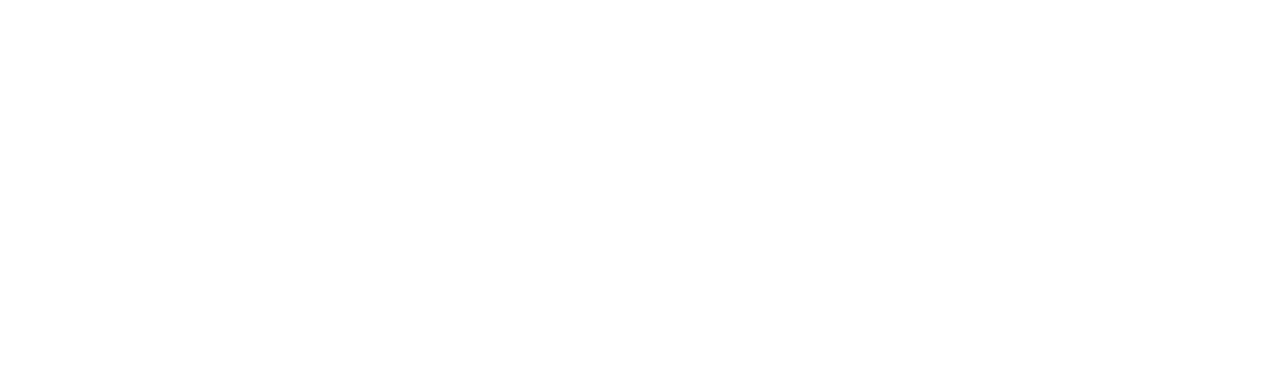
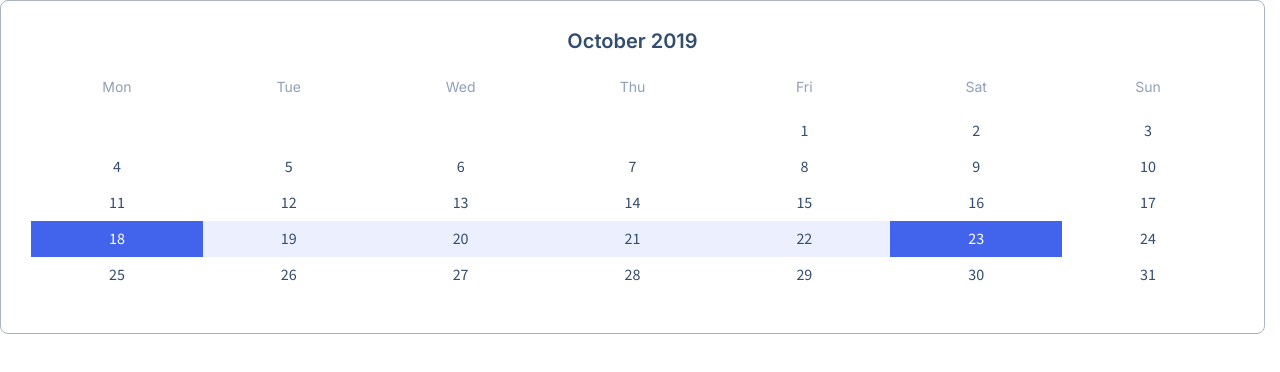
Before and after one commit to js-tasks-ru/htmlcss-20241107_natalya79, a website: page 05-lection3/03-calendar/index.html in a window 1280 px wide. Drawn offline with nearby package versions, Linux system fonts and the light colour scheme; files whose address does not match are found by name.

Commit message:
Add calendar

```diff
--- a/05-lection3/03-calendar/calendar.css
+++ b/05-lection3/03-calendar/calendar.css
@@ -0,0 +1,71 @@
+.calendar {
+    margin: 0 auto;
+    padding: 28px 30px 40px;
+    border: 1px solid var(--grey-3);
+    border-radius: 8px;
+    background-color: var(--white);
+}
+
+.calendar__header {
+    text-align: center;
+    margin-bottom: 24px;
+}
+
+.calendar__title {
+    margin: 0;
+    font-family: 'Inter';
+    font-size: 20px;
+    font-weight: 600;
+    line-height: 24px;
+
+    color: var(--grey-6);
+}
+
+.calendar__body {
+    display: grid;
+    grid-template-columns: repeat(7, 1fr);
+}
+
+.calendar__weekdays {
+    display: contents;
+}
+
+.calendar__weekday {
+    padding-bottom: 16px;
+
+    font-family: 'Inter';
+    font-size: 14px;
+    font-weight: 400;
+    line-height: 20px;
+    text-align: center;
+    color: var(--grey-5);
+}
+
+.calendar__days {
+    display: contents;
+}
+
+.calendar__day {
+    padding: 8px 10px;
+
+    font-family: 'Source Sans 3', sans-serif;
+    font-size: 16px;
+    font-weight: 400;
+    line-height: 20px;
+    text-align: center;
+    color: var(--grey-6);
+}
+
+.calendar__day--empty {
+    background-color: transparent;
+    border: none;
+}
+
+.calendar__day_active {
+    background-color: var(--blue);
+    color: var(--white);
+}
+
+.calendar__day_period {
+    background-color: var(--light-blue);
+}
--- a/05-lection3/03-calendar/index.html
+++ b/05-lection3/03-calendar/index.html
@@ -7,6 +7,58 @@
         <title>Calendar</title>
     </head>
     <body>
-
+        <div class="calendar">
+            <div class="calendar__header">
+                <h1 class="calendar__title">October 2019</h1>
+            </div>
+            <div class="calendar__body">
+                <div class="calendar__weekdays">
+                    <div class="calendar__weekday">Mon</div>
+                    <div class="calendar__weekday">Tue</div>
+                    <div class="calendar__weekday">Wed</div>
+                    <div class="calendar__weekday">Thu</div>
+                    <div class="calendar__weekday">Fri</div>
+                    <div class="calendar__weekday">Sat</div>
+                    <div class="calendar__weekday">Sun</div>
+                </div>
+                <div class="calendar__days">
+                    <div class="calendar__day calendar__day--empty"></div>
+                    <div class="calendar__day calendar__day--empty"></div>
+                    <div class="calendar__day calendar__day--empty"></div>
+                    <div class="calendar__day calendar__day--empty"></div>
+                    <div class="calendar__day">1</div>
+                    <div class="calendar__day">2</div>
+                    <div class="calendar__day">3</div>
+                    <div class="calendar__day">4</div>
+                    <div class="calendar__day">5</div>
+                    <div class="calendar__day">6</div>
+                    <div class="calendar__day">7</div>
+                    <div class="calendar__day">8</div>
+                    <div class="calendar__day">9</div>
+                    <div class="calendar__day">10</div>
+                    <div class="calendar__day">11</div>
+                    <div class="calendar__day">12</div>
+                    <div class="calendar__day">13</div>
+                    <div class="calendar__day">14</div>
+                    <div class="calendar__day">15</div>
+                    <div class="calendar__day">16</div>
+                    <div class="calendar__day">17</div>
+                    <div class="calendar__day calendar__day_active">18</div>
+                    <div class="calendar__day calendar__day_period">19</div>
+                    <div class="calendar__day calendar__day_period">20</div>
+                    <div class="calendar__day calendar__day_period">21</div>
+                    <div class="calendar__day calendar__day_period">22</div>
+                    <div class="calendar__day calendar__day_active">23</div>
+                    <div class="calendar__day">24</div>
+                    <div class="calendar__day">25</div>
+                    <div class="calendar__day">26</div>
+                    <div class="calendar__day">27</div>
+                    <div class="calendar__day">28</div>
+                    <div class="calendar__day">29</div>
+                    <div class="calendar__day">30</div>
+                    <div class="calendar__day">31</div>
+                </div>
+            </div>
+        </div>
     </body>
 </html>
--- a/assets/css/main.css
+++ b/assets/css/main.css
@@ -12,11 +12,14 @@
     --pink: #F784AD;
     --purple: #7048E8;
     --blue: #4263EB;
+    --light-blue: rgba(160, 177, 245, 0.2);
     --red: #F03D3E;
     --grey-1: #F8F9FA;
     --grey-2: #DDE2E5;
     --grey-3: #ACB5BD;
     --grey-4: #495057;
+    --grey-5:#90A0B7;
+    --grey-6: #334D6E;
 
     --error: var(--red);
     --success: var(--blue);
--- a/assets/fonts/fonts.css
+++ b/assets/fonts/fonts.css
@@ -1,3 +1,4 @@
 @import url('https://fonts.googleapis.com/css2?family=Inter:ital,opsz,wght@0,14..32,100..900;1,14..32,100..900&display=swap');
 @import url('https://fonts.googleapis.com/css2?family=Roboto:ital,wght@0,100;0,300;0,400;0,500;0,700;0,900;1,100;1,300;1,400;1,500;1,700;1,900&display=swap');
 @import url('https://fonts.googleapis.com/css2?family=Inter:ital,opsz,wght@0,14..32,100..900;1,14..32,100..900&display=swap');
+@import url('https://fonts.googleapis.com/css2?family=Source+Sans+3:ital,wght@0,200..900;1,200..900&display=swap');
```
